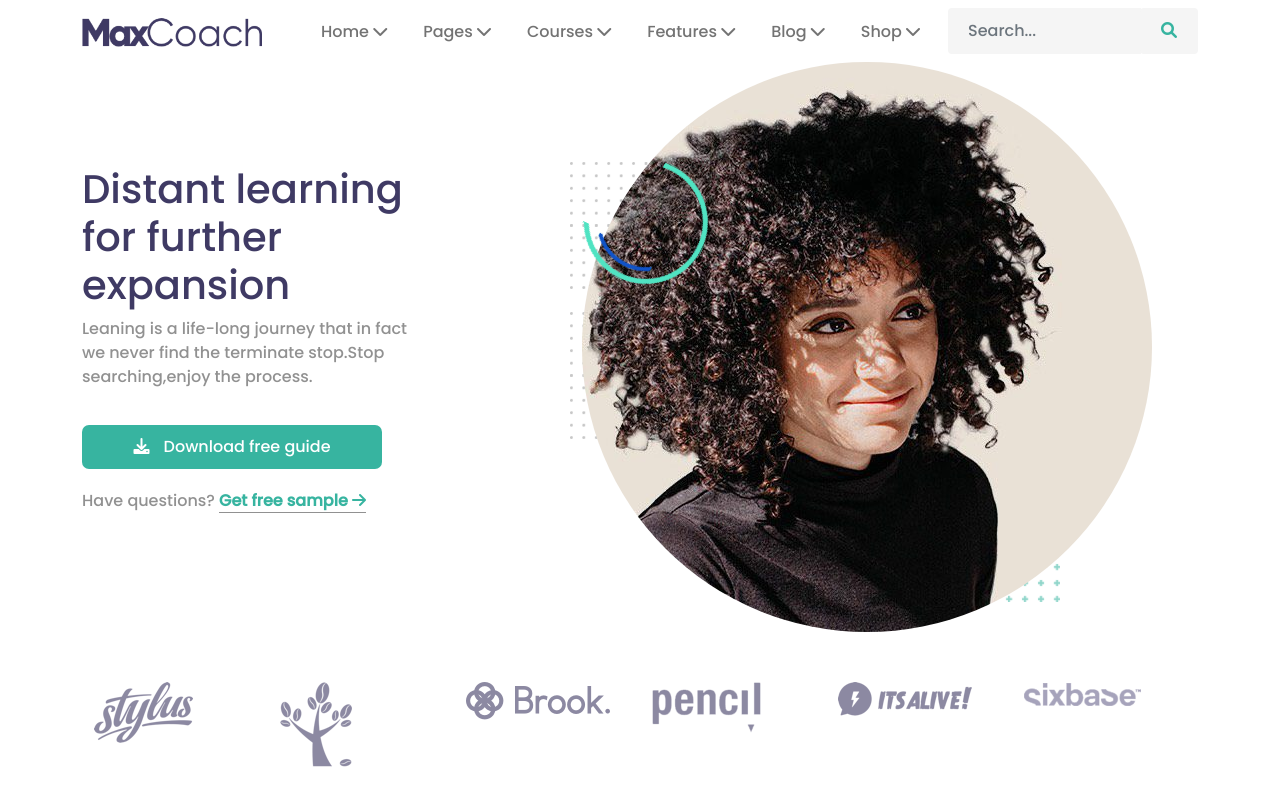
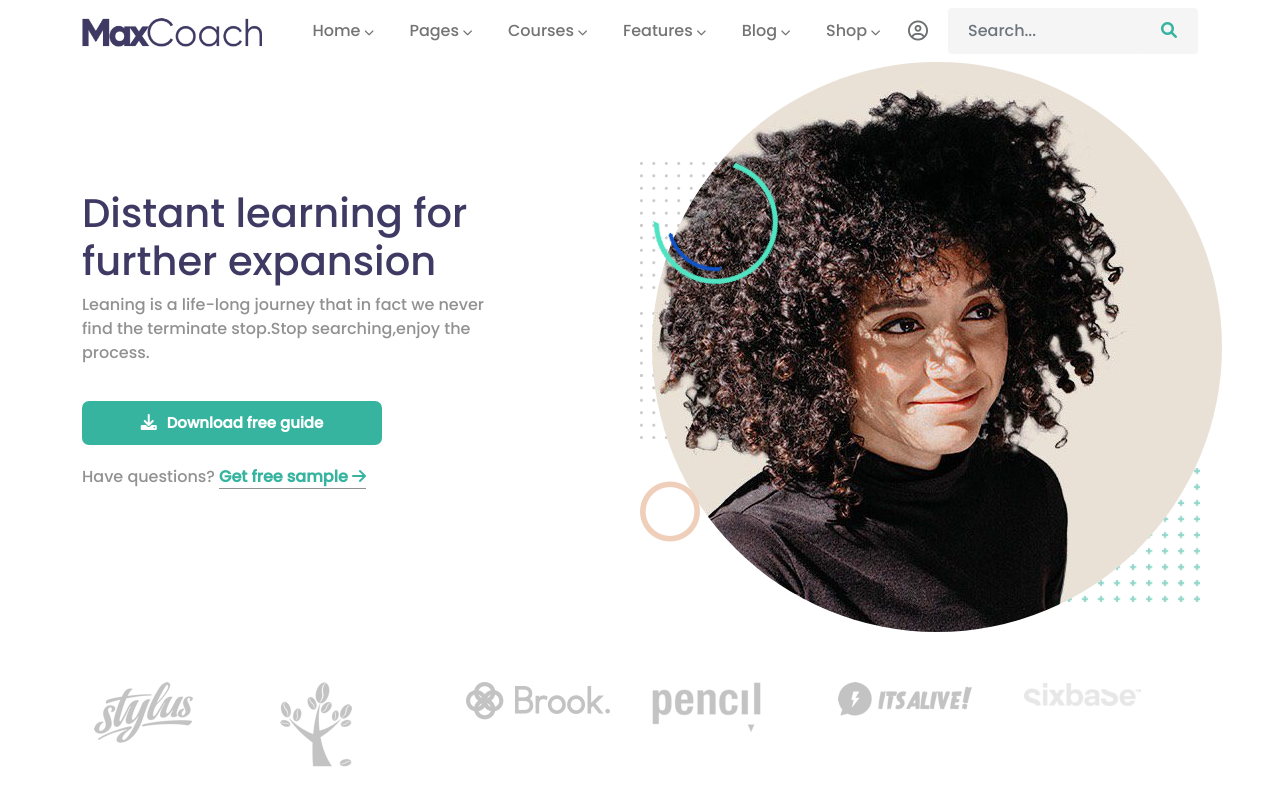
Before and after one commit to Rorins/proj-html-vuejs, a Vue app: page / in a window 1280 px wide. Shown: the top 800 px of the page. Built offline with nearby package versions, Linux system fonts and the light colour scheme.

Commit message:
Styling of logos and hover

```diff
--- a/src/App.vue
+++ b/src/App.vue
@@ -78,6 +78,7 @@ export default {
 </script>
 
 <style lang="scss">
+//SASS IMPORTS
 @import '@/styles/globals';
 @import '@/styles/utilities';
 </style>
--- a/src/components/Card.vue
+++ b/src/components/Card.vue
@@ -1,4 +1,5 @@
 <template>
+
   <div>
       <!--CARD-->
       <h3>{{title}}</h3>
@@ -48,5 +49,6 @@ img{
 
 .details{
   padding-left:20px;
+
 }
 </style>
--- a/src/components/Header.vue
+++ b/src/components/Header.vue
@@ -22,7 +22,8 @@
           {{link}}
         </a>
       </li>
-      </ul>
+      <li class="user_icon"><i class="far fa-user-circle"></i></li>
+    </ul>
 
     <!--SEARCH-BAR-->
     <div class="search">
@@ -61,14 +62,13 @@ props:{
 
 <style scoped lang="scss">
 @import '@/styles/variables';
+
+/*NAVBAR*/
+.navbar-light{
+background-color: #fff;
 .logo{
 width:180px;
 }
-
- /*NAVBAR*/
-
-.navbar-light{
-background-color: #fff;
 /*LIST ITEMS*/
   li{
     padding-right:20px;
@@ -80,10 +80,13 @@ background-color: #fff;
   font-family: FontAwesome;
   font-weight: 600;
   content: '\f078';
+  font-size:10px;
  }
 .user_icon i{
   font-size: 20px;
   padding-top:10px;
+  color:$darkGray-color;
+  cursor:pointer;
   &:hover{
   color:rgba(0, 0, 0, 0.7);
 }
--- a/src/components/Jumbo.vue
+++ b/src/components/Jumbo.vue
@@ -3,12 +3,12 @@
 <div class="container">
     <div class="row">
         <!--FIRST COLUMN-->
-        <div class="col-6 d-flex flex-column justify-content-center">
+        <div class="col-6 first_column d-flex flex-column justify-content-center">
             <h1>Distant learning for further expansion</h1>
             <p>Leaning is a life-long journey that in fact we never find the terminate stop.Stop searching,enjoy the process.</p>
             <button class="button">
             <i class="fas fa-download"></i>
-            Download free guide
+            <span>Download free guide</span>
             </button>
             <p>Have questions?
                 <a href="">
@@ -21,11 +21,12 @@
 
        <!--SECOND COLUMN-->
         <div class="col-6 second_column">
-             <img class="about_me" src="../assets/about-me-profile-ohm4dxoearqbxny7q3bq1pzbdgofdx0tobbeqcvzd0.jpg" alt="">
-             <img src="../assets/maxcoach-shape-02.png" alt="">
-             <img src="../assets/maxcoach-shape-08.png" alt="">
-             <img src="../assets/maxcoach-shape-08.png" alt="">
-             <img src="../assets/maxcoach-shape-07-150x150.png" alt="">
+             <img class="about_me" src="../assets/about-me-profile-ohm4dxoearqbxny7q3bq1pzbdgofdx0tobbeqcvzd0.jpg" alt="girl">
+             <img src="../assets/maxcoach-shape-02.png" alt="circle">
+             <img src="../assets/maxcoach-shape-08.png" alt="square">
+             <img src="../assets/maxcoach-shape-08.png" alt="square">
+             <img src="../assets/maxcoach-shape-07-150x150.png" alt="square">
+             <i class="far fa-circle"></i>
         </div>
     </div>
 
@@ -54,7 +55,7 @@ name:'Jumbo'
 
 
 /*FIRST COLUMN*/
-.container div:first-child{
+.container .first_column{
     padding-right:140px;
     h1{
         color:$violet-color;
@@ -68,7 +69,7 @@ name:'Jumbo'
             font-weight: bold;
             border-bottom:1px solid  #919191;
         &:hover{
-        color:rgb(58, 56, 56);
+        color:$violet-color;
         }
         }
     .fa-download{
@@ -77,6 +78,11 @@ name:'Jumbo'
     .button{
         width:300px;
         margin:20px 0;
+        span{
+            color:white;
+            font-weight: bold;
+            font-size:15px;
+        }
     }
 }
 
@@ -111,6 +117,13 @@ name:'Jumbo'
         right:10px;
         z-index:-1;
     }
+    .fa-circle{
+        position:absolute;
+        left:0;
+        bottom:90px;
+        color:#efcfba;
+        font-size:60px;
+    }
 }
 
 
@@ -118,6 +131,9 @@ name:'Jumbo'
 /*LOGOS*/
 .logos{
     margin: 50px 0;
+    img{
+        filter:brightness(1.4) grayscale(1.2)
+    }
 }
 
 
--- a/src/styles/utilities.scss
+++ b/src/styles/utilities.scss
@@ -7,4 +7,7 @@
   padding: 10px;
   border-radius: 7px;
   border: none;
+  &:hover {
+    background-color: #3f3a64;
+  }
 }
```
Lines whose indentation alone changed are shown as unchanged.
